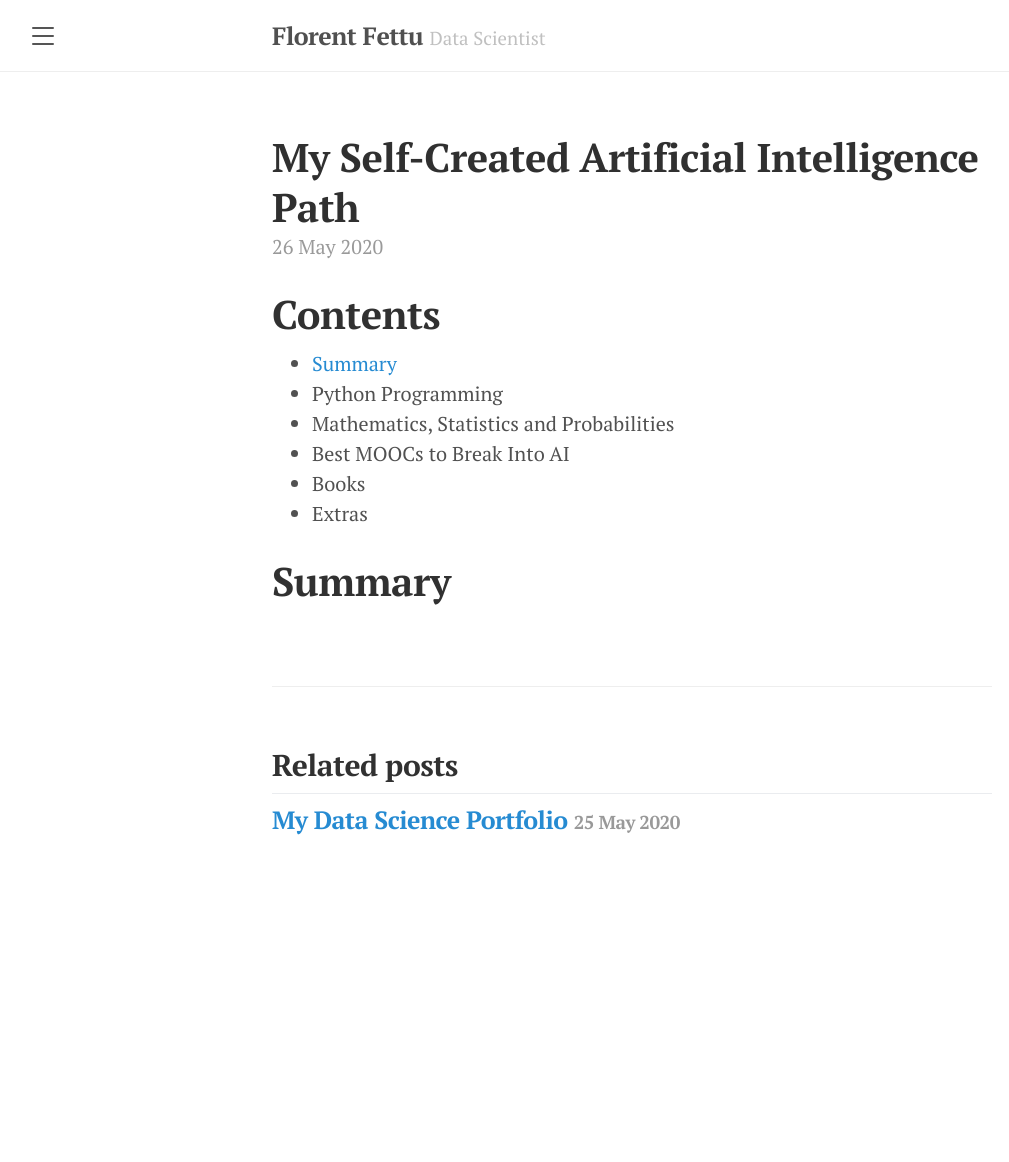
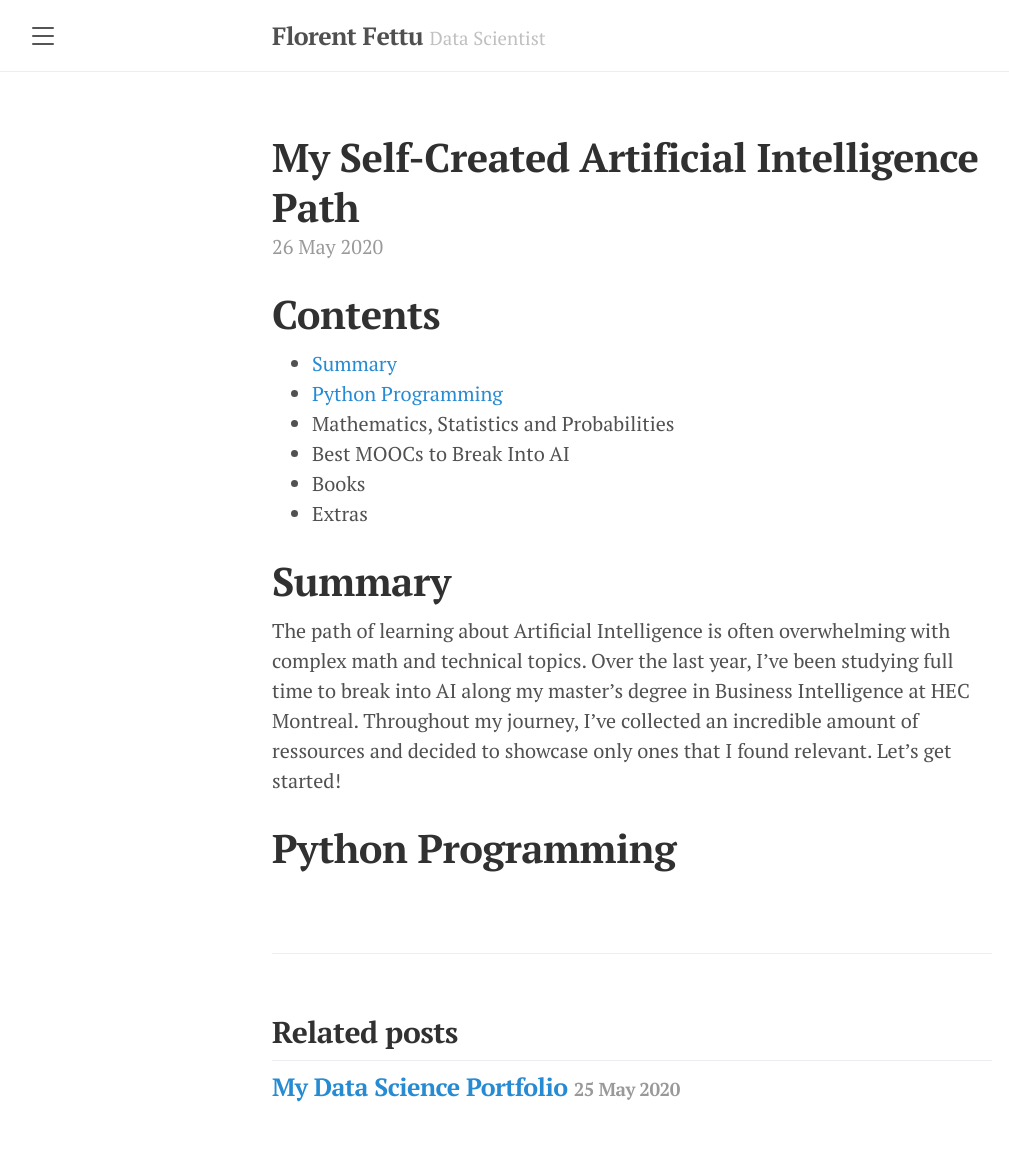
Before and after one commit to florentfettu/florentfettu.github.io, a Jekyll site: the page built from _posts/2020-05-26-my-self-created-artificial-intelligence-path.md, in a window 1280 px wide. Shown: the whole page, without its empty margins (8-1017 px from the left). Built offline with Jekyll 4.4.1, drawn with Linux system fonts in a browser that asks for light colours; nearby versions of some CDN libraries; before the commit the page ends 900 px from its top, so only the background shows below that.

Commit message:
Update 2020-05-26-my-self-created-artificial-intelligence-path.md

```diff
--- a/_posts/2020-05-26-my-self-created-artificial-intelligence-path.md
+++ b/_posts/2020-05-26-my-self-created-artificial-intelligence-path.md
@@ -6,10 +6,14 @@
 # Contents
 
 * <a href="#Summary">Summary</a>
-* Python Programming
+* <a href="#Python Programming">Python Programming</a>
 * Mathematics, Statistics and Probabilities
 * Best MOOCs to Break Into AI
 * Books
 * Extras
 
 # Summary
+
+The path of learning about Artificial Intelligence is often overwhelming with complex math and technical topics. Over the last year, I’ve been studying full time to break into AI along my master’s degree in Business Intelligence at HEC Montreal. Throughout my journey, I’ve collected an incredible amount of ressources and decided to showcase only ones that I found relevant. Let’s get started!
+
+# Python Programming
```
